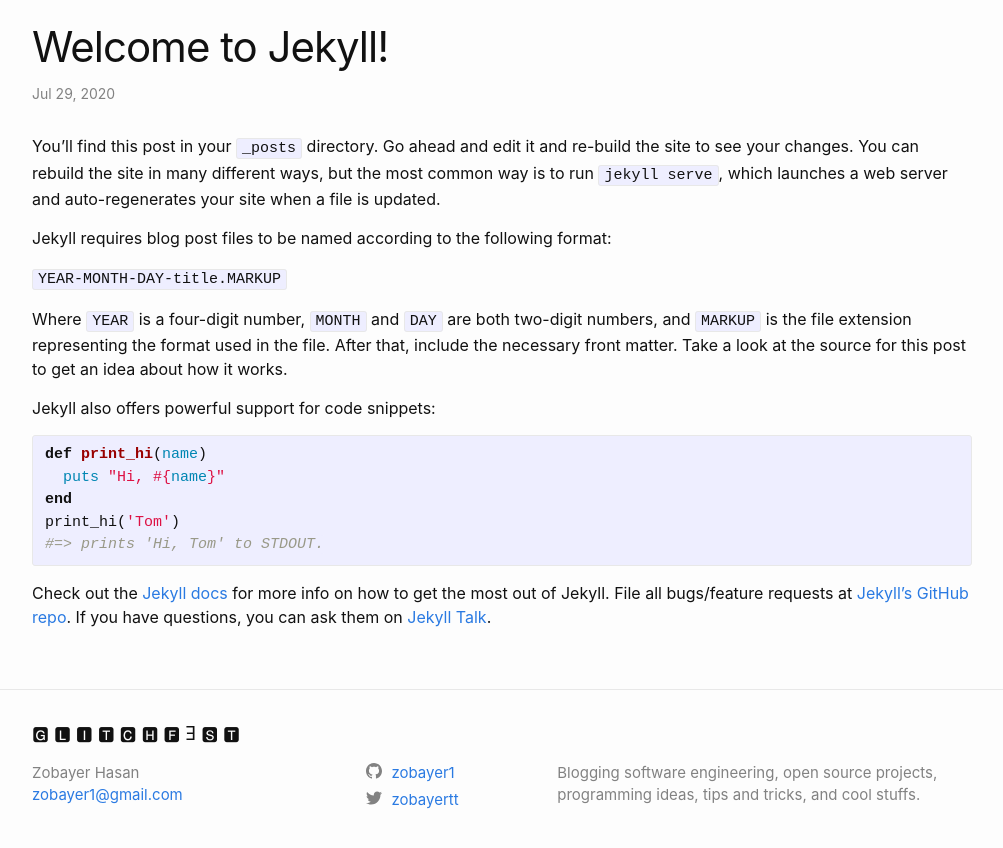
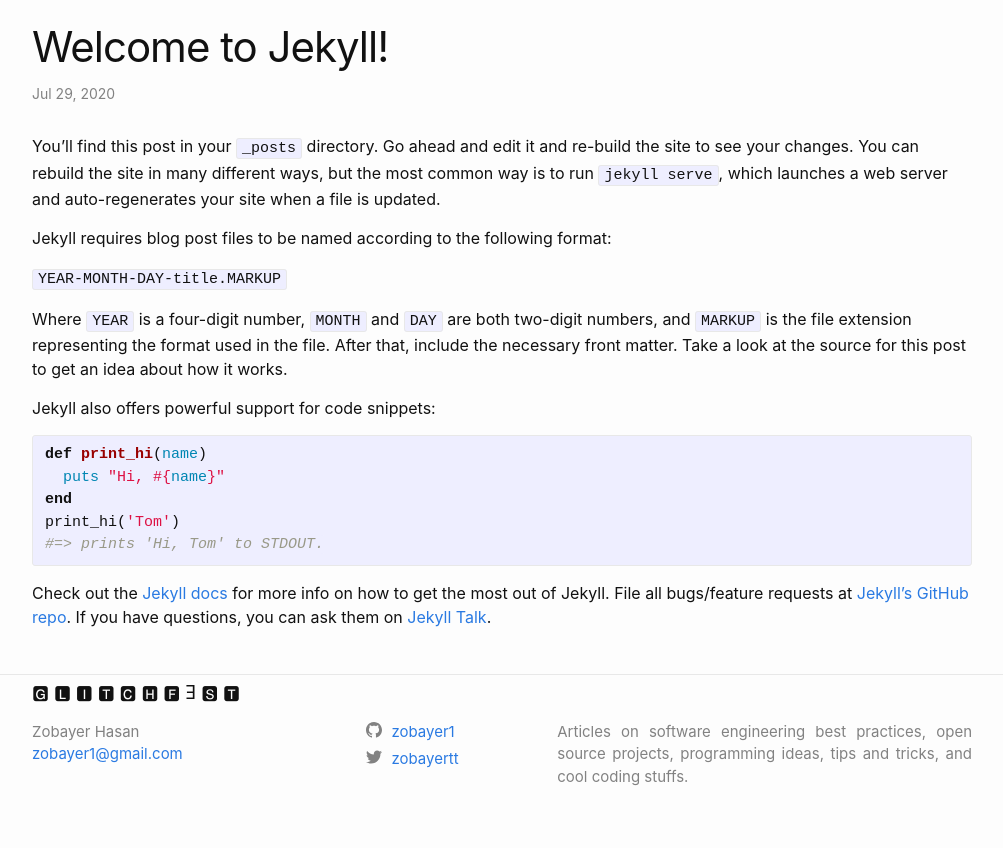
Before and after one commit to zobayer1/zobayer1.github.io, a Jekyll site: the page built from _posts/2020-07-29-welcome-to-jekyll.md, in a window 1280 px wide, cut to the strip 104-976 px from the top of the page. Shown: the top 848 px of the strip, without its empty margins (138-1141 px from the left). Built offline with Jekyll 4.4.1, drawn with Linux system fonts in a browser that asks for light colours; after the commit the page ends 926 px from its top, so only the background shows below that.

```diff
--- a/_config.yml
+++ b/_config.yml
@@ -23,7 +23,7 @@ author: Zobayer Hasan
 email: zobayer1@gmail.com
 permalink: 'p/:year-:month-:day-:title/'
 description: >- # this means to ignore newlines until "baseurl:"
-  Blogging software engineering, open source projects, programming ideas, tips and tricks, and cool stuffs.
+  Articles on software engineering best practices, open source projects, programming ideas, tips and tricks, and cool coding stuffs.
 baseurl: "" # the subpath of your site, e.g. /blog
 url: "https://zobayer.net" # the base hostname & protocol for your site, e.g. http://example.com
 twitter_username: zobayertt
--- a/_includes/footer.html
+++ b/_includes/footer.html
@@ -25,7 +25,7 @@
         {%- include social.html -%}
       </div>
 
-      <div class="footer-col footer-col-3">
+      <div class="footer-col footer-col-3" style="text-align: justify;">
         <p>{{- site.description | escape -}}</p>
       </div>
     </div>
--- a/_sass/minima.scss
+++ b/_sass/minima.scss
@@ -9,6 +9,7 @@ $small-font-size:  $base-font-size * 0.875 !default;
 $base-line-height: 1.5 !default;
 
 $spacing-unit:     30px !default;
+$spacing-unit-sm:  4px !default;
 
 $text-color:       #111 !default;
 $background-color: #fdfdfd !default;
--- a/_sass/minima/_layout.scss
+++ b/_sass/minima/_layout.scss
@@ -16,7 +16,7 @@
   line-height: $base-line-height * $base-font-size * 2.25;
   letter-spacing: -1px;
   margin-bottom: 0;
-  margin-top: 4px;
+  margin-top: $spacing-unit-sm;
   float: left;
 
   &,
@@ -112,7 +112,7 @@ a.site-title:hover, a.site-title:focus {
  */
 .site-footer {
   border-top: 1px solid $grey-color-light;
-  padding: $spacing-unit 0;
+  padding: $spacing-unit-sm 0;
 }
 
 .footer-heading {
@@ -232,7 +232,7 @@ a.site-title:hover, a.site-title:focus {
 }
 
 .post-content {
-  margin-bottom: $spacing-unit;
+  margin-bottom: $spacing-unit-sm;
 
   h2 {
     @include relative-font-size(2);
```
Also changed, not shown: about.html (+23 -21 lines).
